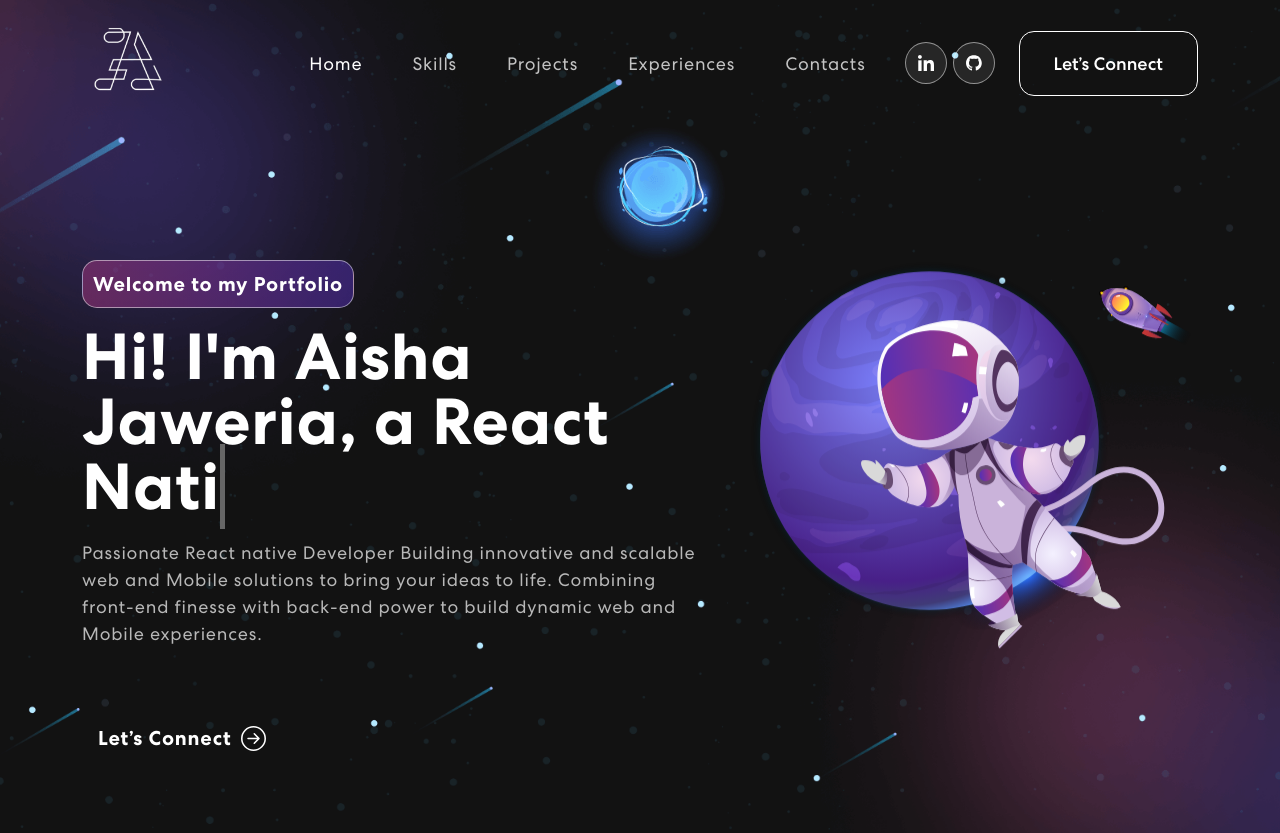
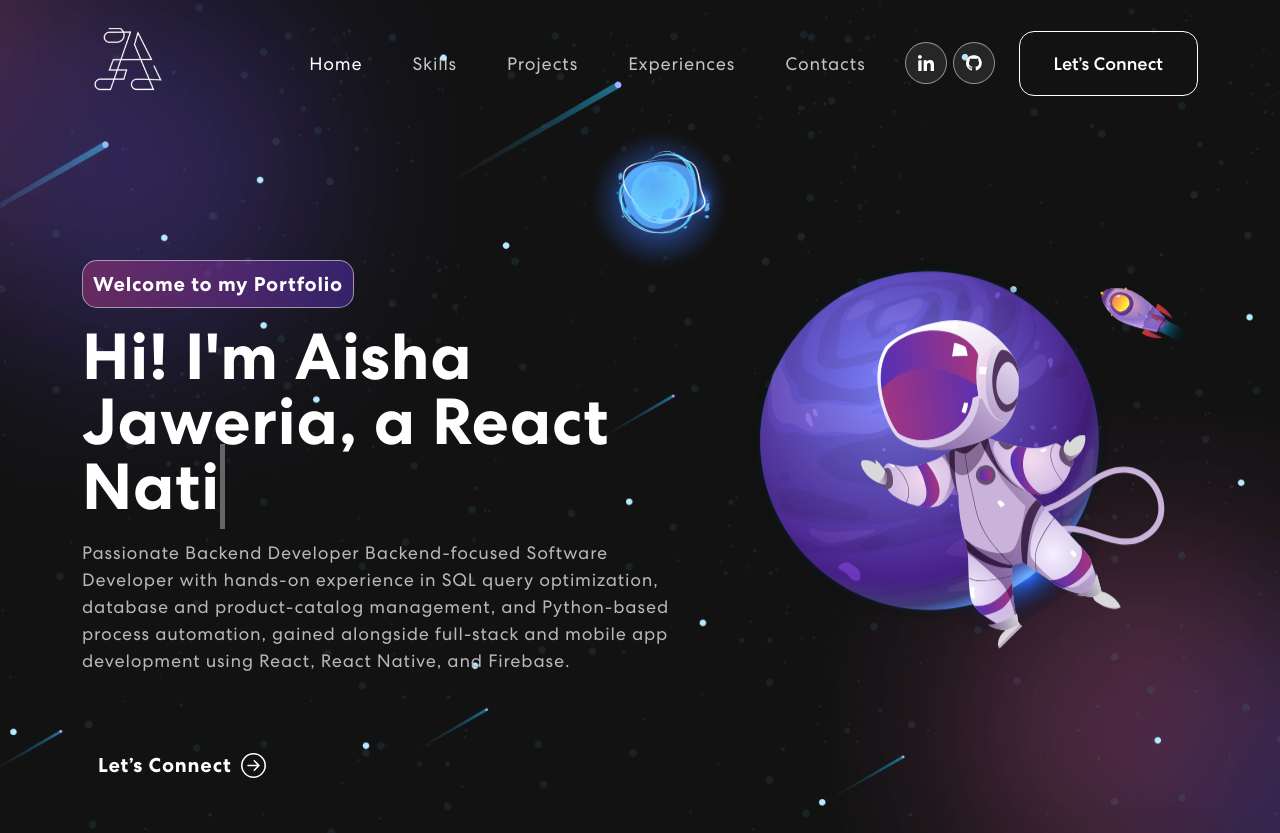
Before and after one commit to aishajaweria/AishaPortfolio, a React (Create React App) app: page / in a window 1280 px wide. Shown: the top 833 px of the page. Built offline with nearby package versions, Linux system fonts and the light colour scheme.

Commit message:
added name

```diff
--- a/src/components/Banner.js
+++ b/src/components/Banner.js
@@ -56,10 +56,12 @@ export const Banner = () => {
               {({ isVisible }) =>
                 <div className={isVisible ? "animate__animated animate__fadeIn" : ""}>
                   <span className="tagline">Welcome to my Portfolio</span>
-                  <h1>{`Hi! I'm Aisha Jaweria, a`} <span className="txt-rotate" dataPeriod="1000" data-rotate='[ "React Native", "Full Stack Developer"  ]'><span className="wrap">{text}</span></span></h1>
-                  <p>Passionate React native Developer
-                    Building innovative and scalable web and Mobile solutions to bring your ideas to life.
-                    Combining front-end finesse with back-end power to build dynamic web and Mobile experiences.</p>
+                  <h1>{`Hi! I'm Aisha Jaweria, a`} <span className="txt-rotate" dataPeriod="1000" data-rotate='[
+                  "Backend Developer","React Native", "Full Stack Developer"  ]'><span className="wrap">{text}</span></span></h1>
+                  <p>Passionate Backend Developer
+                    Backend-focused Software Developer with hands-on experience in SQL query optimization, database and product-catalog
+management, and Python-based process automation, gained alongside full-stack and mobile app development using React, React
+Native, and Firebase.</p>
                   <button onClick={() => window.location.href = 'https://drive.google.com/uc?export=download&id=1hIXDia7lTlJnIj_Zqpt6AnutFjHk8JzL'} className="p-3 bg-blue-500 text-white rounded-lg flex items-center">
                     Let’s Connect <ArrowRightCircle size={25} className="ml-2" />
                   </button>
```
